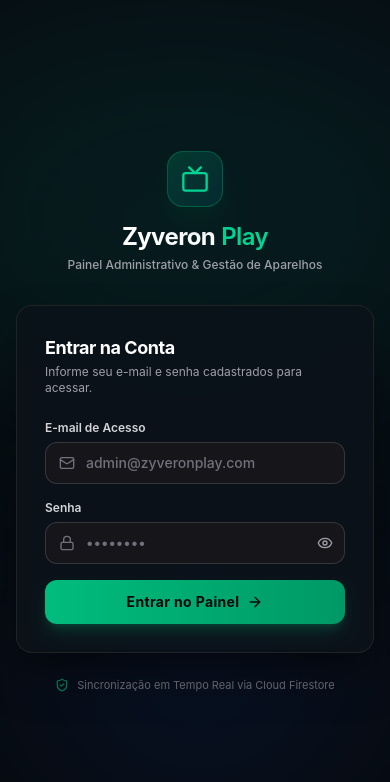
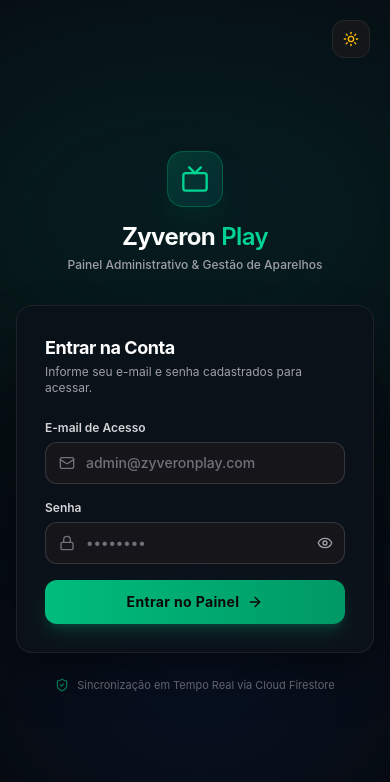
Before and after one commit to Carlosaugt7/ZyveronPlay, a Next.js app in the folder panel/: page / in a window 390 px wide. Shown: the top 782 px of the page. Built offline with nearby package versions, Linux system fonts and the light colour scheme; no server answers; the database is empty.

Commit message:
feat(panel): implement light and dark mode with persistent ThemeProvider and responsive toggles

```diff
--- a/panel/src/app/globals.css
+++ b/panel/src/app/globals.css
@@ -1,10 +1,37 @@
 @import "tailwindcss";
 
+@custom-variant dark (&:where(.dark, .dark *));
+
 :root {
+  --background: #f8fafc;
+  --foreground: #0f172a;
+  --panel-bg: #f8fafc;
+  --sidebar-bg: #ffffff;
+  --navbar-bg: rgba(255, 255, 255, 0.95);
+  --card-bg: #ffffff;
+  --card-border: #e2e8f0;
+  --input-bg: #ffffff;
+  --input-border: #cbd5e1;
+  --muted-text: #64748b;
+  --dim-text: #94a3b8;
+  --accent-blue: #0284c7;
+  --accent-emerald: #10b981;
+  --accent-amber: #f59e0b;
+  --accent-rose: #f43f5e;
+}
+
+.dark {
   --background: #090d12;
   --foreground: #f3f4f6;
-  --card: #0f1621;
+  --panel-bg: #090d12;
+  --sidebar-bg: #0c121a;
+  --navbar-bg: rgba(12, 18, 26, 0.95);
+  --card-bg: #0f1621;
   --card-border: #1f2937;
+  --input-bg: #121822;
+  --input-border: #222d42;
+  --muted-text: #94a3b8;
+  --dim-text: #64748b;
   --accent-blue: #0ea5e9;
   --accent-emerald: #10b981;
   --accent-amber: #f59e0b;
@@ -16,20 +43,132 @@ body {
   color: var(--foreground);
   font-family: -apple-system, BlinkMacSystemFont, "Segoe UI", Roboto, Oxygen, Ubuntu, Cantarell, "Open Sans", "Helvetica Neue", sans-serif;
   overflow-x: hidden;
+  transition: background-color 0.2s ease, color 0.2s ease;
 }
 
-/* Custom Scrollbar for sleek dark mode */
+/* Custom Scrollbar */
 ::-webkit-scrollbar {
   width: 6px;
   height: 6px;
 }
 ::-webkit-scrollbar-track {
-  background: #090d12;
+  background: var(--background);
 }
 ::-webkit-scrollbar-thumb {
-  background: #1f2937;
+  background: #cbd5e1;
   border-radius: 3px;
 }
+.dark ::-webkit-scrollbar-thumb {
+  background: #1f2937;
+}
 ::-webkit-scrollbar-thumb:hover {
+  background: #94a3b8;
+}
+.dark ::-webkit-scrollbar-thumb:hover {
   background: #374151;
 }
+
+/* ==============================================================
+   REGRAS ESPECÍFICAS PARA O MODO CLARO (LIGHT MODE)
+   ============================================================== */
+html.light {
+  color-scheme: light;
+}
+
+/* Fundo Geral da Aplicação */
+html.light .bg-\[\#090d12\],
+html.light .bg-\[\#070b10\] {
+  background-color: #f8fafc !important;
+}
+
+/* Barra Lateral (Sidebar) & Cabeçalho (Navbar) */
+html.light aside,
+html.light .bg-\[\#0c121a\] {
+  background-color: #ffffff !important;
+}
+
+html.light .bg-\[\#0c121a\]\/95,
+html.light .bg-\[\#0c121a\]\/90 {
+  background-color: rgba(255, 255, 255, 0.95) !important;
+}
+
+/* Cards, Modais e Painéis */
+html.light .bg-\[\#0f1722\],
+html.light .bg-\[\#0f1621\],
+html.light .bg-\[\#0c1420\],
+html.light .bg-\[\#0f1824\],
+html.light .bg-\[\#0f1724\] {
+  background-color: #ffffff !important;
+  box-shadow: 0 1px 3px 0 rgba(0, 0, 0, 0.05), 0 1px 2px -1px rgba(0, 0, 0, 0.05);
+}
+
+/* Elementos Secundários / Containers de Inputs / Fundos de Destaque */
+html.light .bg-zinc-950,
+html.light .bg-zinc-950\/60,
+html.light .bg-zinc-900,
+html.light .bg-zinc-900\/90,
+html.light .bg-zinc-900\/80,
+html.light .bg-zinc-900\/60 {
+  background-color: #f1f5f9 !important;
+}
+
+/* Bordas em Modo Claro */
+html.light .border-zinc-800,
+html.light .border-zinc-800\/80,
+html.light .border-zinc-700,
+html.light .border-zinc-700\/60 {
+  border-color: #e2e8f0 !important;
+}
+
+/* Textos em Modo Claro */
+html.light .text-white,
+html.light .text-zinc-100,
+html.light .text-zinc-200 {
+  color: #0f172a !important;
+}
+
+html.light .text-zinc-300,
+html.light .text-zinc-400 {
+  color: #475569 !important;
+}
+
+html.light .text-zinc-500 {
+  color: #64748b !important;
+}
+
+/* Inputs, Textareas e Selects em Modo Claro */
+html.light input,
+html.light select,
+html.light textarea {
+  color: #0f172a !important;
+}
+
+html.light input::placeholder,
+html.light textarea::placeholder {
+  color: #94a3b8 !important;
+}
+
+/* Banner de Boas-Vindas no Dashboard */
+html.light .bg-gradient-to-r.from-\[\#0d1829\] {
+  background: linear-gradient(to right, #e0f2fe, #f0fdf4, #f8fafc) !important;
+  border-color: #bae6fd !important;
+}
+
+html.light .bg-gradient-to-r.from-\[\#0d1829\] h2 {
+  color: #0f172a !important;
+}
+
+html.light .bg-gradient-to-r.from-\[\#0d1829\] p {
+  color: #334155 !important;
+}
+
+/* Botões com fundo escuro que devem ter bom contraste no claro */
+html.light .bg-zinc-900.text-white {
+  background-color: #e2e8f0 !important;
+  color: #0f172a !important;
+  border-color: #cbd5e1 !important;
+}
+
+html.light .bg-zinc-900.text-white:hover {
+  background-color: #cbd5e1 !important;
+}
--- a/panel/src/app/layout.tsx
+++ b/panel/src/app/layout.tsx
@@ -1,6 +1,7 @@
 import type { Metadata } from "next";
 import "./globals.css";
 import { AuthProvider } from "@/context/AuthContext";
+import { ThemeProvider } from "@/context/ThemeContext";
 import { AppShell } from "@/components/AppShell";
 
 export const metadata: Metadata = {
@@ -20,13 +21,35 @@ export default function RootLayout({
   children: React.ReactNode;
 }>) {
   return (
-    <html lang="pt-BR">
-      <body className="bg-[#090d12] text-zinc-100 antialiased min-h-screen">
-        <AuthProvider>
-          <AppShell>
-            {children}
-          </AppShell>
-        </AuthProvider>
+    <html lang="pt-BR" suppressHydrationWarning>
+      <head>
+        <script
+          dangerouslySetInnerHTML={{
+            __html: `
+              try {
+                var theme = localStorage.getItem('zyveron_panel_theme') || 'dark';
+                if (theme === 'light') {
+                  document.documentElement.classList.remove('dark');
+                  document.documentElement.classList.add('light');
+                  document.documentElement.style.colorScheme = 'light';
+                } else {
+                  document.documentElement.classList.remove('light');
+                  document.documentElement.classList.add('dark');
+                  document.documentElement.style.colorScheme = 'dark';
+                }
+              } catch (e) {}
+            `,
+          }}
+        />
+      </head>
+      <body className="bg-[var(--background)] text-[var(--foreground)] antialiased min-h-screen transition-colors duration-200">
+        <ThemeProvider>
+          <AuthProvider>
+            <AppShell>
+              {children}
+            </AppShell>
+          </AuthProvider>
+        </ThemeProvider>
       </body>
     </html>
   );
--- a/panel/src/components/AppShell.tsx
+++ b/panel/src/components/AppShell.tsx
@@ -2,12 +2,14 @@
 
 import React, { useState, useEffect } from "react";
 import { useAuth } from "@/context/AuthContext";
+import { useTheme } from "@/context/ThemeContext";
 import { Sidebar } from "@/components/Sidebar";
 import { LoginView } from "@/components/LoginView";
-import { Menu, Tv } from "lucide-react";
+import { Menu, Tv, Sun, Moon } from "lucide-react";
 
 export function AppShell({ children }: { children: React.ReactNode }) {
   const { user, loading } = useAuth();
+  const { theme, toggleTheme } = useTheme();
   const [isMobileMenuOpen, setIsMobileMenuOpen] = useState(false);
 
   useEffect(() => {
@@ -53,8 +55,23 @@ export function AppShell({ children }: { children: React.ReactNode }) {
             Zyveron <span className="text-emerald-400">Play</span>
           </span>
         </div>
-        <div className="w-7 h-7 rounded-full bg-emerald-500/20 border border-emerald-500/40 flex items-center justify-center text-[10px] font-bold text-emerald-300">
-          {user?.name?.substring(0, 2).toUpperCase() ?? "AD"}
+        <div className="flex items-center gap-2">
+          {/* Mobile Theme Toggle */}
+          <button
+            onClick={toggleTheme}
+            className="p-1.5 text-zinc-400 hover:text-amber-400 rounded-lg transition"
+            title="Alternar tema"
+            aria-label="Alternar tema"
+          >
+            {theme === "dark" ? (
+              <Sun className="w-4 h-4 text-amber-400" />
+            ) : (
+              <Moon className="w-4 h-4 text-sky-500" />
+            )}
+          </button>
+          <div className="w-7 h-7 rounded-full bg-emerald-500/20 border border-emerald-500/40 flex items-center justify-center text-[10px] font-bold text-emerald-300">
+            {user?.name?.substring(0, 2).toUpperCase() ?? "AD"}
+          </div>
         </div>
       </div>
 
--- a/panel/src/components/LoginView.tsx
+++ b/panel/src/components/LoginView.tsx
@@ -2,10 +2,12 @@
 
 import React, { useState } from "react";
 import { useAuth } from "@/context/AuthContext";
-import { Tv, Lock, Mail, Eye, EyeOff, AlertCircle, ArrowRight, ShieldCheck } from "lucide-react";
+import { useTheme } from "@/context/ThemeContext";
+import { Tv, Lock, Mail, Eye, EyeOff, AlertCircle, ArrowRight, ShieldCheck, Sun, Moon } from "lucide-react";
 
 export function LoginView() {
   const { login } = useAuth();
+  const { theme, toggleTheme } = useTheme();
   const [email, setEmail] = useState("");
   const [password, setPassword] = useState("");
   const [showPassword, setShowPassword] = useState(false);
@@ -35,6 +37,19 @@ export function LoginView() {
 
   return (
     <div className="min-h-screen bg-[#070b10] flex items-center justify-center p-4 relative overflow-hidden select-none">
+      {/* Botão de Tema no Login */}
+      <div className="absolute top-5 right-5 z-20">
+        <button
+          type="button"
+          onClick={toggleTheme}
+          className="p-2.5 rounded-xl bg-zinc-900/80 border border-zinc-800 text-zinc-400 hover:text-amber-400 transition cursor-pointer"
+          title="Alternar tema claro/escuro"
+          aria-label="Alternar tema claro/escuro"
+        >
+          {theme === "dark" ? <Sun className="w-4 h-4 text-amber-400" /> : <Moon className="w-4 h-4 text-sky-500" />}
+        </button>
+      </div>
+
       {/* Luz ambiente de fundo (Glow Cósmico com paleta Zyveron) */}
       <div className="absolute top-1/4 left-1/2 -translate-x-1/2 -translate-y-1/2 w-[600px] h-[350px] bg-gradient-to-tr from-emerald-600/15 to-cyan-500/10 blur-[120px] rounded-full pointer-events-none" />
       <div className="absolute bottom-10 right-10 w-[300px] h-[300px] bg-blue-600/10 blur-[100px] rounded-full pointer-events-none" />
--- a/panel/src/components/Navbar.tsx
+++ b/panel/src/components/Navbar.tsx
@@ -1,8 +1,9 @@
 "use client";
 
 import React, { useEffect, useState } from "react";
-import { Radio, RefreshCw, Bell, Search, ShieldCheck, LogOut, Menu } from "lucide-react";
+import { Radio, RefreshCw, Bell, Search, ShieldCheck, LogOut, Menu, Sun, Moon } from "lucide-react";
 import { useAuth } from "@/context/AuthContext";
+import { useTheme } from "@/context/ThemeContext";
 
 interface NavbarProps {
   title: string;
@@ -12,6 +13,7 @@ interface NavbarProps {
 
 export function Navbar({ title, subtitle, onRefresh }: NavbarProps) {
   const { user, logout } = useAuth();
+  const { theme, toggleTheme } = useTheme();
   const [time, setTime] = useState<string>("");
 
   useEffect(() => {
@@ -64,6 +66,20 @@ export function Navbar({ title, subtitle, onRefresh }: NavbarProps) {
           {time || "--:--:--"}
         </div>
 
+        {/* Theme Toggle Button (Light/Dark) */}
+        <button
+          onClick={toggleTheme}
+          className="p-2 text-zinc-400 hover:text-amber-400 hover:bg-amber-500/10 rounded-lg transition relative group"
+          title={theme === "dark" ? "Mudar para Modo Claro" : "Mudar para Modo Escuro"}
+          aria-label="Alternar tema"
+        >
+          {theme === "dark" ? (
+            <Sun className="w-4 h-4 text-amber-400" />
+          ) : (
+            <Moon className="w-4 h-4 text-sky-500" />
+          )}
+        </button>
+
         {/* Refresh Button */}
         {onRefresh && (
           <button
--- a/panel/src/components/Sidebar.tsx
+++ b/panel/src/components/Sidebar.tsx
@@ -4,6 +4,7 @@ import React from "react";
 import Link from "next/link";
 import { usePathname } from "next/navigation";
 import { useAuth } from "@/context/AuthContext";
+import { useTheme } from "@/context/ThemeContext";
 import { UserRole } from "@/types";
 import {
   Tv,
@@ -17,7 +18,9 @@ import {
   ChevronRight,
   ArrowRightLeft,
   LogOut,
-  X
+  X,
+  Sun,
+  Moon
 } from "lucide-react";
 
 interface SidebarProps {
@@ -28,6 +31,7 @@ interface SidebarProps {
 export function Sidebar({ isOpen, onClose }: SidebarProps) {
   const pathname = usePathname();
   const { user, switchRole, logout } = useAuth();
+  const { theme, setTheme } = useTheme();
 
   const isSuperAdmin = user?.role === "superadmin";
 
@@ -172,6 +176,39 @@ export function Sidebar({ isOpen, onClose }: SidebarProps) {
           </div>
         </div>
 
+        {/* Seletor de Tema (Claro / Escuro) */}
+        <div className="px-3 py-2 border-t border-zinc-800/80 bg-zinc-950/40">
+          <div className="flex items-center justify-between mb-1.5 px-1">
+            <span className="text-[10px] text-zinc-400 font-semibold uppercase tracking-wider">
+              Tema do Painel
+            </span>
+          </div>
+          <div className="grid grid-cols-2 gap-1.5">
+            <button
+              onClick={() => setTheme("dark")}
+              className={`flex items-center justify-center gap-1.5 py-1.5 px-2 rounded-lg text-[11px] font-medium transition cursor-pointer ${
+                theme === "dark"
+                  ? "bg-zinc-800 text-white font-bold border border-zinc-700 shadow-sm"
+                  : "bg-transparent text-zinc-400 hover:text-white hover:bg-zinc-900"
+              }`}
+            >
+              <Moon className="w-3.5 h-3.5 text-sky-400" />
+              <span>Escuro</span>
+            </button>
+            <button
+              onClick={() => setTheme("light")}
+              className={`flex items-center justify-center gap-1.5 py-1.5 px-2 rounded-lg text-[11px] font-medium transition cursor-pointer ${
+                theme === "light"
+                  ? "bg-amber-500/20 text-amber-300 font-bold border border-amber-500/40 shadow-sm"
+                  : "bg-transparent text-zinc-400 hover:text-white hover:bg-zinc-900"
+              }`}
+            >
+              <Sun className="w-3.5 h-3.5 text-amber-400" />
+              <span>Claro</span>
+            </button>
+          </div>
+        </div>
+
         {/* User Footer Profile & Logout */}
         <div className="p-3 border-t border-zinc-800/80 flex items-center justify-between gap-2">
           <div className="flex items-center gap-2.5 min-w-0">
--- /dev/null
+++ b/panel/src/context/ThemeContext.tsx
@@ -0,0 +1,76 @@
+"use client";
+
+import React, { createContext, useContext, useEffect, useState } from "react";
+
+export type Theme = "light" | "dark";
+
+interface ThemeContextType {
+  theme: Theme;
+  toggleTheme: () => void;
+  setTheme: (theme: Theme) => void;
+}
+
+const ThemeContext = createContext<ThemeContextType>({
+  theme: "dark",
+  toggleTheme: () => {},
+  setTheme: () => {},
+});
+
+export function ThemeProvider({ children }: { children: React.ReactNode }) {
+  const [theme, setThemeState] = useState<Theme>("dark");
+  const [isMounted, setIsMounted] = useState(false);
+
+  useEffect(() => {
+    try {
+      const savedTheme = localStorage.getItem("zyveron_panel_theme") as Theme | null;
+      if (savedTheme === "light" || savedTheme === "dark") {
+        setThemeState(savedTheme);
+        applyTheme(savedTheme);
+      } else {
+        // Padrão escuro elegante do Zyveron
+        setThemeState("dark");
+        applyTheme("dark");
+      }
+    } catch {
+      applyTheme("dark");
+    }
+    setIsMounted(true);
+  }, []);
+
+  const applyTheme = (t: Theme) => {
+    if (typeof document === "undefined") return;
+    const root = document.documentElement;
+    if (t === "light") {
+      root.classList.remove("dark");
+      root.classList.add("light");
+      root.style.colorScheme = "light";
+    } else {
+      root.classList.remove("light");
+      root.classList.add("dark");
+      root.style.colorScheme = "dark";
+    }
+  };
+
+  const setTheme = (newTheme: Theme) => {
+    setThemeState(newTheme);
+    try {
+      localStorage.setItem("zyveron_panel_theme", newTheme);
+    } catch {}
+    applyTheme(newTheme);
+  };
+
+  const toggleTheme = () => {
+    const nextTheme: Theme = theme === "dark" ? "light" : "dark";
+    setTheme(nextTheme);
+  };
+
+  return (
+    <ThemeContext.Provider value={{ theme, toggleTheme, setTheme }}>
+      {children}
+    </ThemeContext.Provider>
+  );
+}
+
+export function useTheme() {
+  return useContext(ThemeContext);
+}
```
Also changed, not shown: 1 other file (tests, documents, lock files or other folders).
